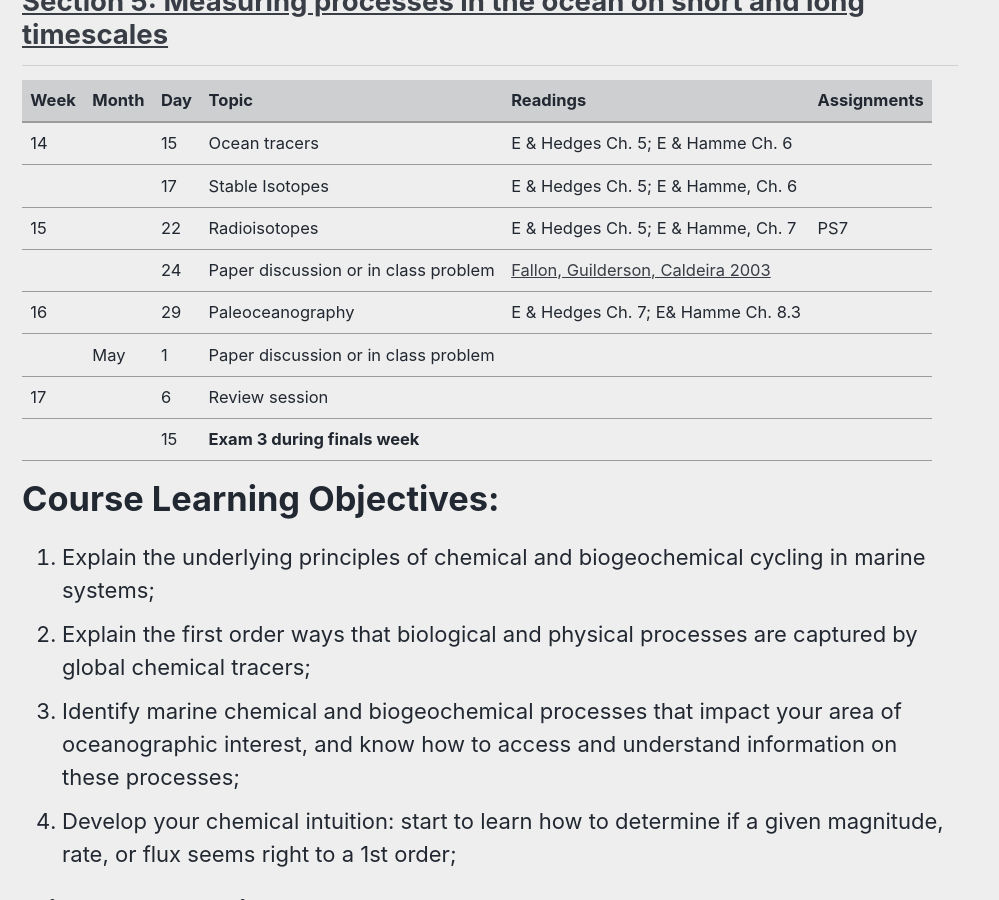
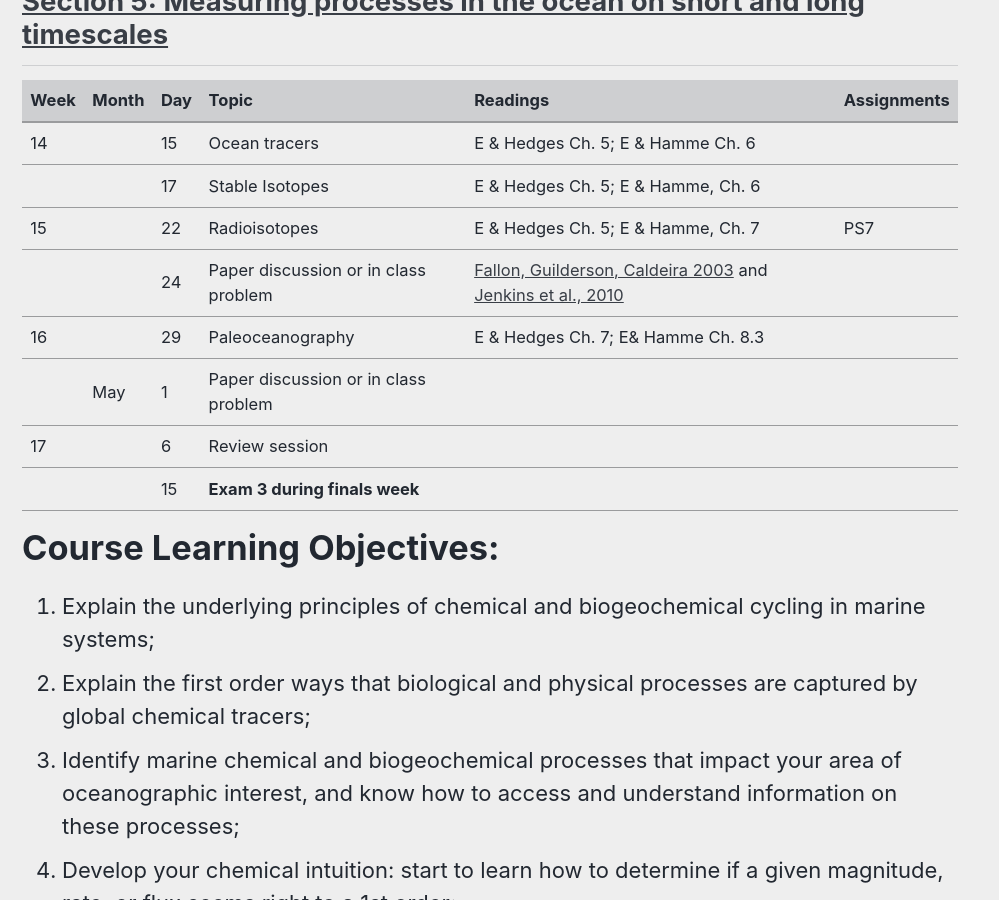
Before and after one commit to SethBushinsky/OCN623_Chemical_Oceanography, a Jekyll site: the page built from index.md, in a window 1280 px wide and 900 px high, scrolled down 4012 px. Shown: the whole window, without its empty margins (0-999 px from the left). Built offline with Jekyll 4.4.1, drawn with Linux system fonts in a browser that asks for light colours; cached includes are drawn as plain includes; our own code applies the rules of GitHub Pages for plain Markdown files.

Commit message:
Update index.md

```diff
--- a/index.md
+++ b/index.md
@@ -97,7 +97,7 @@ Week | Month | Day | Topic | Readings | Assignments
 14	|	|15	| Ocean tracers	|E & Hedges Ch. 5; E & Hamme Ch. 6
   | | 17	|Stable Isotopes	|E & Hedges Ch. 5; E & Hamme, Ch. 6
 15|	|	22	| Radioisotopes	|E & Hedges Ch. 5; E & Hamme, Ch. 7	|PS7
-  | | 24	| Paper discussion or in class problem		| [Fallon, Guilderson, Caldeira 2003](assets/pdfs/Fallon, Guilderson, Caldeira - 2003 - Geophysical Research Letters.pdf)
+  | | 24	| Paper discussion or in class problem		| [Fallon, Guilderson, Caldeira 2003](assets/pdfs/Fallon, Guilderson, Caldeira, 2003 - Geophysical Research Letters.pdf) and [Jenkins et al., 2010](assets/pdfs/Jenkins et al. - 2010 - Radiocarbon.pdf)
 16|	|	29|	 Paleoceanography |E & Hedges Ch. 7; E& Hamme Ch. 8.3
   |May	|1|	Paper discussion or in class problem
 17	|	|6	|Review session
```
